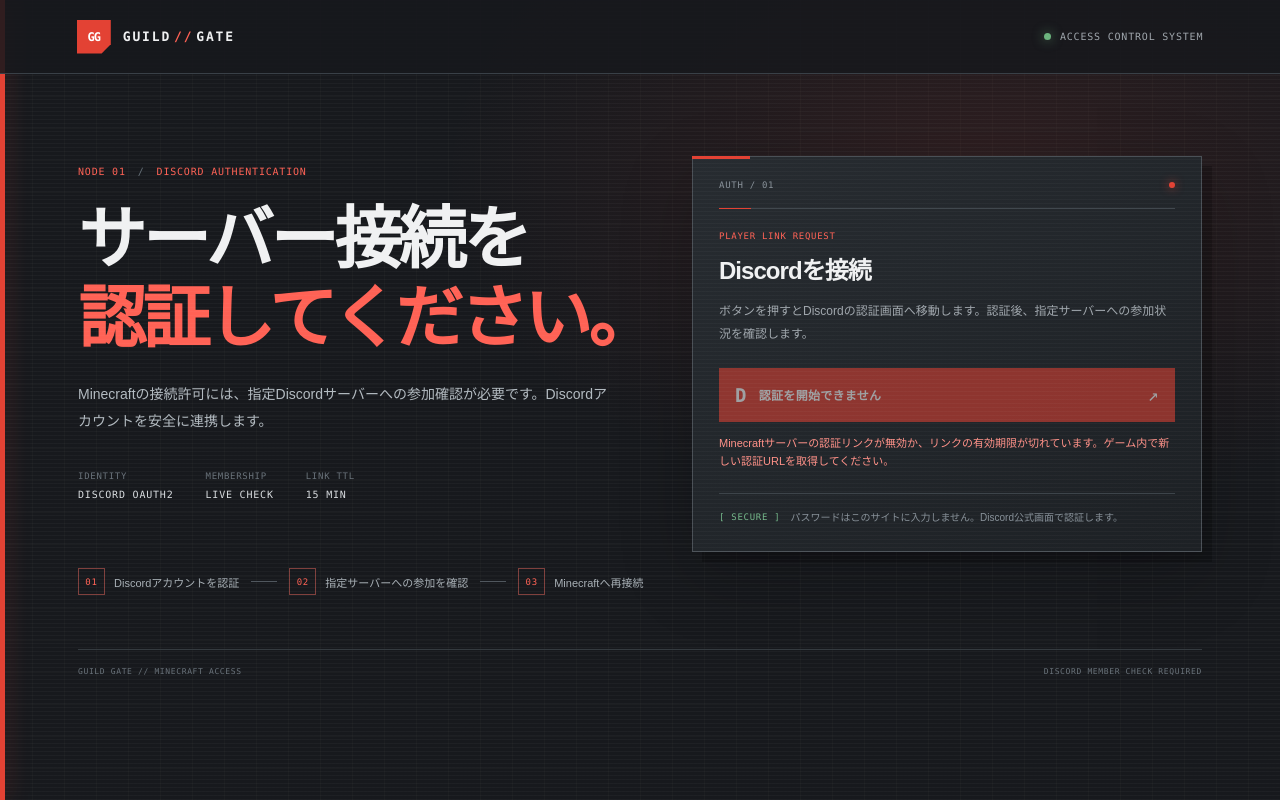
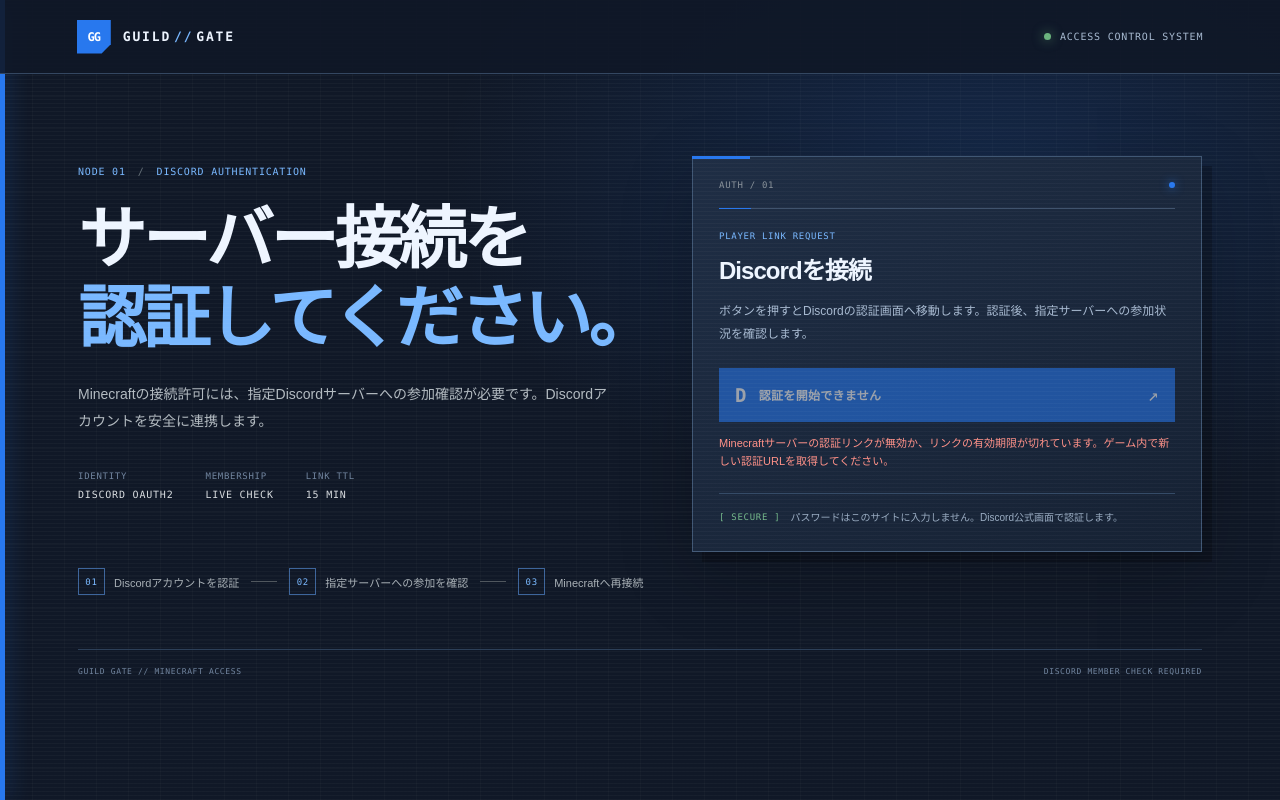
Before and after one commit to mikanzaki/minecraft, a website: page public/login.html in a window 1280 px wide. Drawn offline with Linux system fonts and the light colour scheme.

Commit message:
Use blue theme for DiscordGate site

```diff
--- a/public/assets/site.css
+++ b/public/assets/site.css
@@ -1,14 +1,14 @@
 :root {
   color-scheme: dark;
-  --bg: #17191d;
-  --panel: #202428;
-  --panel-raised: #272c31;
-  --text: #f0f1f2;
-  --muted: #a0a7ad;
-  --quiet: #69727a;
-  --red: #e34234;
-  --red-bright: #ff6255;
-  --line: #394047;
+  --bg: #101827;
+  --panel: #182438;
+  --panel-raised: #1f2e45;
+  --text: #eef5ff;
+  --muted: #a8bad1;
+  --quiet: #71859f;
+  --blue: #2878ee;
+  --blue-bright: #79b8ff;
+  --line: #344761;
   --mono: "SFMono-Regular", Consolas, "Liberation Mono", monospace;
   --sans: "Noto Sans JP", "Yu Gothic UI", Meiryo, sans-serif;
 }
@@ -20,7 +20,7 @@ body {
   margin: 0;
   color: var(--text);
   background:
-    radial-gradient(ellipse at 77% 22%, rgba(227, 66, 52, .11), transparent 34rem),
+    radial-gradient(ellipse at 77% 22%, rgba(40, 120, 238, .16), transparent 34rem),
     linear-gradient(rgba(255,255,255,.018) 1px, transparent 1px),
     linear-gradient(90deg, rgba(255,255,255,.018) 1px, transparent 1px),
     var(--bg);
@@ -32,8 +32,8 @@ body::before {
   inset: 0 auto 0 0;
   width: 5px;
   content: "";
-  background: var(--red);
-  box-shadow: 0 0 22px rgba(227,66,52,.42);
+  background: var(--blue);
+  box-shadow: 0 0 22px rgba(40,120,238,.5);
   z-index: 3;
 }
 .scanline {
@@ -51,7 +51,7 @@ body::before {
   align-items: center;
   justify-content: space-between;
   border-bottom: 1px solid var(--line);
-  background: rgba(23,25,29,.88);
+  background: rgba(16,24,39,.9);
   position: relative;
   z-index: 4;
 }
@@ -62,13 +62,13 @@ body::before {
   display: grid;
   place-items: center;
   color: #fff;
-  background: var(--red);
+  background: var(--blue);
   clip-path: polygon(0 0, 100% 0, 100% 73%, 73% 100%, 0 100%);
   font: 700 12px var(--mono);
   letter-spacing: -1px;
 }
 .brand-name { font: 700 13px var(--mono); letter-spacing: .14em; }
-.brand-name span { color: var(--red-bright); padding: 0 3px; }
+.brand-name span { color: var(--blue-bright); padding: 0 3px; }
 .top-status, .eyebrow, .telemetry-label, .telemetry-value, .panel-top, .panel-kicker, .footer, .step-number, .lock-icon {
   font-family: var(--mono);
   letter-spacing: .08em;
@@ -77,10 +77,10 @@ body::before {
 .status-dot, .panel-led { width: 7px; height: 7px; border-radius: 50%; background: #6cb47e; box-shadow: 0 0 12px rgba(108,180,126,.7); }
 .shell { max-width: 1180px; padding: 82px 28px 30px; margin: 0 auto; }
 .intro { max-width: 690px; }
-.eyebrow { display: flex; align-items: center; gap: 12px; color: var(--red-bright); font-size: 10px; margin: 0 0 23px; }
+.eyebrow { display: flex; align-items: center; gap: 12px; color: var(--blue-bright); font-size: 10px; margin: 0 0 23px; }
 .eyebrow .divider { color: #657078; }
 h1 { margin: 0; font-size: clamp(38px, 6.1vw, 68px); line-height: 1.16; letter-spacing: -.055em; font-weight: 800; }
-.intro h1 span { color: var(--red-bright); }
+.intro h1 span { color: var(--blue-bright); }
 .lede { max-width: 530px; margin: 23px 0 0; color: #b3bbc1; line-height: 1.95; font-size: 14px; }
 .telemetry { display: flex; flex-wrap: wrap; gap: 32px; margin-top: 36px; }
 .telemetry > div { display: grid; gap: 8px; }
@@ -91,15 +91,15 @@ h1 { margin: 0; font-size: clamp(38px, 6.1vw, 68px); line-height: 1.16; letter-s
   width: min(100%, 510px);
   margin: 54px 0 0 auto;
   padding: 23px 26px 25px;
-  background: linear-gradient(145deg, rgba(39,44,49,.98), rgba(29,33,37,.98));
-  border: 1px solid #4a5056;
+  background: linear-gradient(145deg, rgba(31,46,69,.98), rgba(22,34,52,.98));
+  border: 1px solid #405774;
   box-shadow: 10px 10px 0 rgba(0,0,0,.22), 0 24px 70px rgba(0,0,0,.2);
 }
-.auth-panel::before, .result-panel::before { position: absolute; content: ""; top: -1px; left: -1px; width: 58px; height: 3px; background: var(--red); }
+.auth-panel::before, .result-panel::before { position: absolute; content: ""; top: -1px; left: -1px; width: 58px; height: 3px; background: var(--blue); }
 .panel-top { display: flex; justify-content: space-between; align-items: center; color: #89929a; font-size: 9px; }
-.panel-led { width: 6px; height: 6px; background: var(--red); box-shadow: 0 0 10px rgba(227,66,52,.72); }
-.pixel-rule { height: 1px; margin: 18px 0 22px; background: linear-gradient(90deg, var(--red) 0 32px, #41484e 32px 100%); }
-.panel-kicker { color: var(--red-bright); font-size: 9px; margin: 0 0 10px; }
+.panel-led { width: 6px; height: 6px; background: var(--blue); box-shadow: 0 0 10px rgba(40,120,238,.78); }
+.pixel-rule { height: 1px; margin: 18px 0 22px; background: linear-gradient(90deg, var(--blue) 0 32px, #40536d 32px 100%); }
+.panel-kicker { color: var(--blue-bright); font-size: 9px; margin: 0 0 10px; }
 .auth-panel h2 { margin: 0; font-size: 24px; letter-spacing: -.04em; }
 .panel-copy { margin: 14px 0 22px; color: var(--muted); font-size: 12px; line-height: 1.9; }
 .player-token { padding: 12px 13px; border: 1px dashed #50585f; margin-bottom: 15px; }
@@ -112,35 +112,35 @@ h1 { margin: 0; font-size: clamp(38px, 6.1vw, 68px); line-height: 1.16; letter-s
   align-items: center;
   gap: 12px;
   padding: 0 15px;
-  border: 1px solid var(--red);
+  border: 1px solid var(--blue);
   color: #fff;
-  background: var(--red);
+  background: var(--blue);
   text-decoration: none;
   font: 700 12px var(--sans);
   letter-spacing: .025em;
   cursor: pointer;
   transition: background .16s ease, transform .16s ease, box-shadow .16s ease;
 }
-.auth-button:hover:not(:disabled) { background: #f04d40; box-shadow: 0 0 28px rgba(227,66,52,.2); transform: translateY(-1px); }
+.auth-button:hover:not(:disabled) { background: #438dff; box-shadow: 0 0 28px rgba(40,120,238,.28); transform: translateY(-1px); }
 .auth-button:focus-visible, a:focus-visible { outline: 2px solid #fff; outline-offset: 4px; }
 .auth-button:disabled { opacity: .56; cursor: wait; }
 .discord-glyph { font: 900 19px var(--mono); color: #fff; }
 .button-arrow { margin-left: auto; font: 18px var(--mono); }
 .feedback { min-height: 20px; margin: 12px 0 0; color: #d4d8db; font-size: 11px; line-height: 1.7; }
 .feedback.is-error { color: #ff9188; }
-.security-note { display: flex; align-items: flex-start; gap: 10px; margin-top: 22px; padding-top: 16px; border-top: 1px solid #3d444a; color: #879098; font-size: 10px; line-height: 1.6; }
+.security-note { display: flex; align-items: flex-start; gap: 10px; margin-top: 22px; padding-top: 16px; border-top: 1px solid #354b67; color: #9aacc2; font-size: 10px; line-height: 1.6; }
 .lock-icon { color: #75b98b; font-size: 9px; white-space: nowrap; }
 .steps { display: flex; align-items: center; gap: 12px; margin-top: 68px; color: #a8b0b6; font-size: 11px; }
 .step { display: flex; align-items: center; gap: 9px; }
-.step-number { width: 27px; height: 27px; display: grid; place-items: center; color: var(--red-bright); border: 1px solid #7f403d; font-size: 9px; }
+.step-number { width: 27px; height: 27px; display: grid; place-items: center; color: var(--blue-bright); border: 1px solid #3d659b; font-size: 9px; }
 .step-connector { width: 26px; height: 1px; background: #50575e; }
-.footer { display: flex; justify-content: space-between; gap: 15px; margin-top: 54px; padding-top: 17px; border-top: 1px solid #353b40; color: #69727a; font-size: 8px; }
+.footer { display: flex; justify-content: space-between; gap: 15px; margin-top: 54px; padding-top: 17px; border-top: 1px solid #2d4059; color: #71859f; font-size: 8px; }
 .result-shell { padding-top: clamp(70px, 12vh, 140px); }
 .result-panel { width: min(100%, 700px); margin: 0; padding: 28px; }
 .result-panel h1 { max-width: 600px; margin-top: 8px; font-size: clamp(30px, 5vw, 46px); }
 .result-panel .panel-copy { max-width: 570px; font-size: 14px; }
 .result-link { width: fit-content; min-width: 240px; margin-top: 22px; }
-#result-status { color: var(--red-bright); }
+#result-status { color: var(--blue-bright); }
 [hidden] { display: none !important; }
 
 @media (min-width: 980px) {
```
Also changed, not shown: TODO.md (+1 -0 lines).
